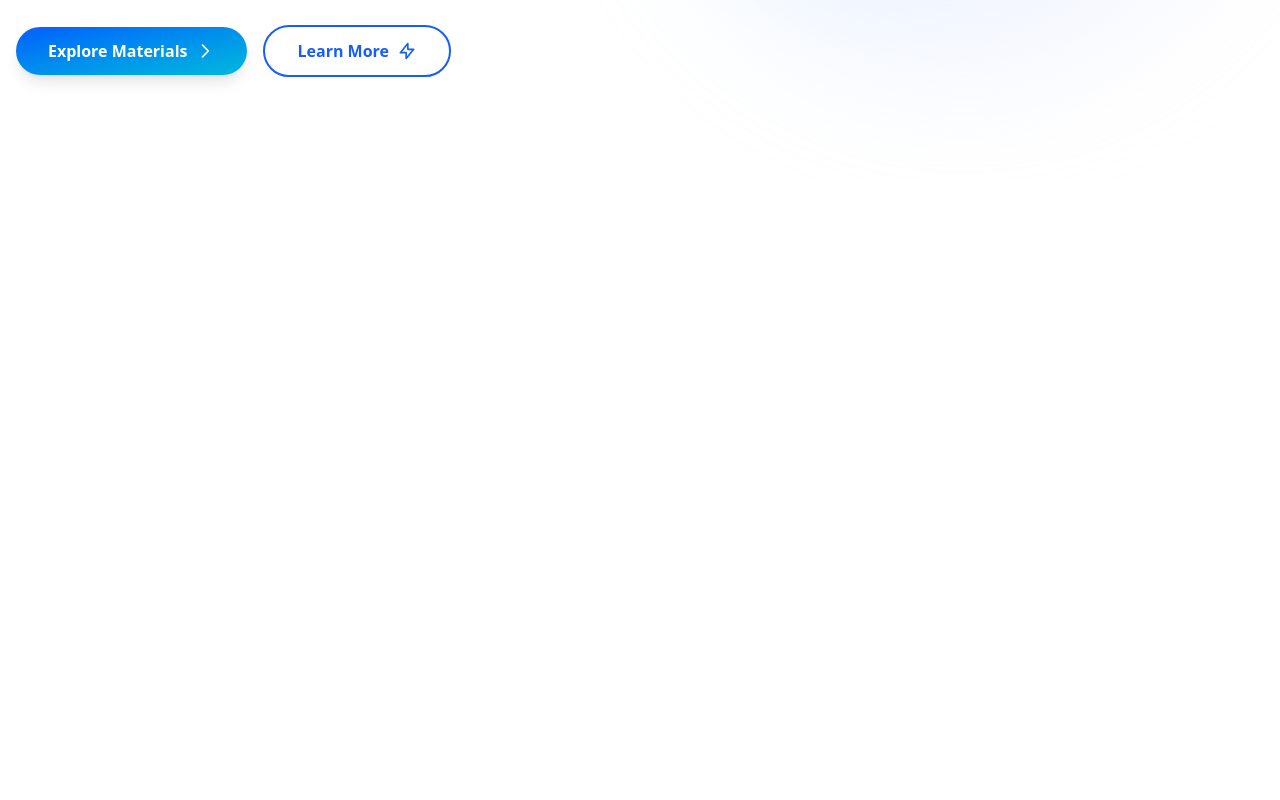
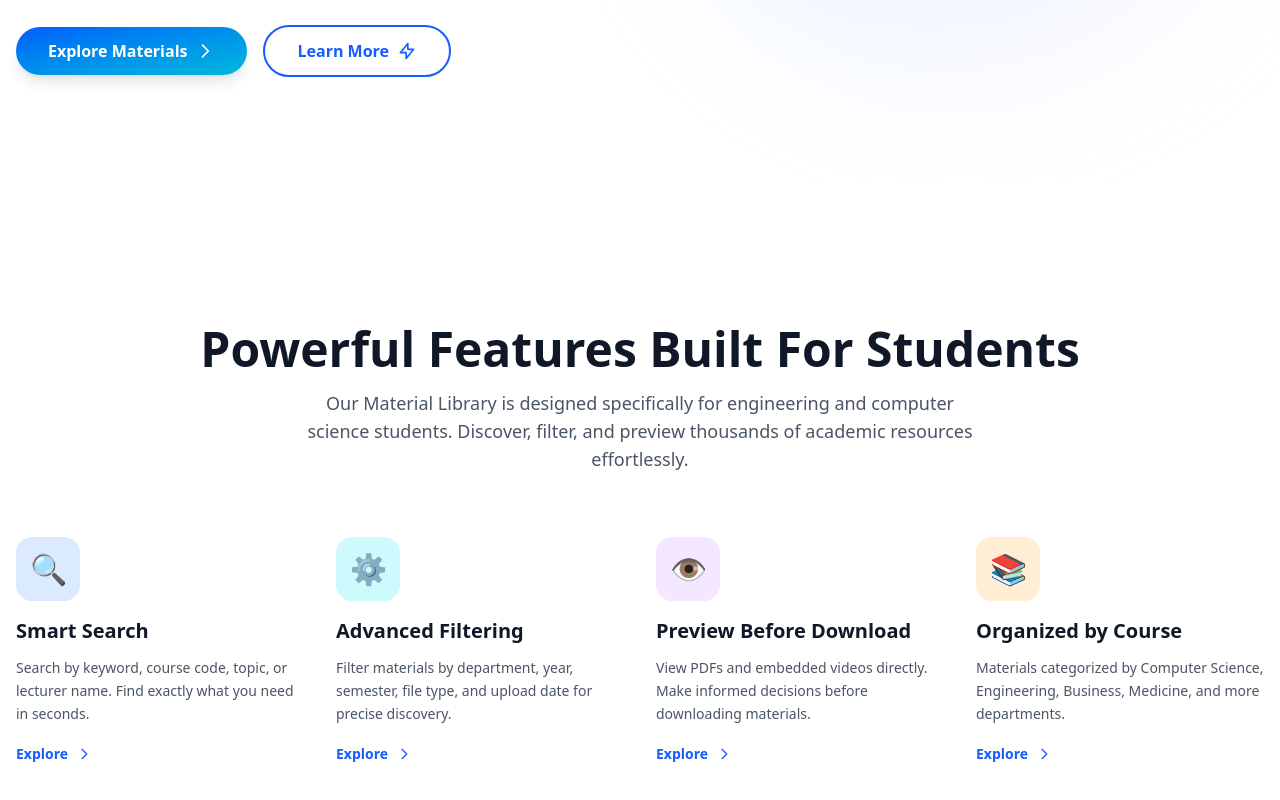
Before and after one commit to libranetx/study-materials-hub, a Next.js app: page / in a window 1280 px wide. Shown: the part 702-1502 px from the top of the page. Before the commit the page ends 883 px from the top, so only its background shows below. Built offline with nearby package versions, Linux system fonts and the light colour scheme.

Commit message:
categories-section-added

```diff
--- a/app/page.tsx
+++ b/app/page.tsx
@@ -1,11 +1,17 @@
 import Hero from '@/components/component/hero'
+import Categorories from '@/components/component/categories'
 import React from 'react'
 
 
 
 const Home = () => {
   return (
+    <>
     <Hero />
+    <Categorories />
+
+    </>
+
 
 
   )
--- /dev/null
+++ b/components/component/categories.tsx
@@ -0,0 +1,81 @@
+import Link from "next/link"
+
+const features = [
+  {
+    id: 1,
+    title: "Smart Search",
+    description: "Search by keyword, course code, topic, or lecturer name. Find exactly what you need in seconds.",
+    icon: "🔍",
+    color: "bg-blue-100 dark:bg-blue-900/30",
+    iconColor: "text-blue-600",
+  },
+  {
+    id: 2,
+    title: "Advanced Filtering",
+    description: "Filter materials by department, year, semester, file type, and upload date for precise discovery.",
+    icon: "⚙️",
+    color: "bg-cyan-100 dark:bg-cyan-900/30",
+    iconColor: "text-cyan-600",
+  },
+  {
+    id: 3,
+    title: "Preview Before Download",
+    description: "View PDFs and embedded videos directly. Make informed decisions before downloading materials.",
+    icon: "👁️",
+    color: "bg-purple-100 dark:bg-purple-900/30",
+    iconColor: "text-purple-600",
+  },
+  {
+    id: 4,
+    title: "Organized by Course",
+    description: "Materials categorized by Computer Science, Engineering, Business, Medicine, and more departments.",
+    icon: "📚",
+    color: "bg-orange-100 dark:bg-orange-900/30",
+    iconColor: "text-orange-600",
+  },
+]
+
+export default function Categories() {
+  return (
+    <section className="py-20 md:py-32 bg-white dark:bg-gray-950">
+      <div className="container mx-auto px-4">
+        {/* Section Header */}
+        <div className="text-center mb-16 space-y-4">
+          <div className="flex justify-center">
+            <div className="line-dec"></div>
+          </div>
+          <h2 className="text-4xl md:text-5xl font-bold text-gray-900 dark:text-white">
+            Powerful <span className="gradient-text">Features</span> Built For Students
+          </h2>
+          <p className="text-lg text-gray-600 dark:text-gray-300 max-w-2xl mx-auto">
+            Our Material Library is designed specifically for engineering and computer science students. Discover,
+            filter, and preview thousands of academic resources effortlessly.
+          </p>
+        </div>
+
+        <div className="grid md:grid-cols-2 lg:grid-cols-4 gap-8 mb-12">
+          {features.map((feature) => (
+            <div key={feature.id} className="service-card group">
+              <div
+                className={`w-16 h-16 rounded-2xl flex items-center justify-center mb-4 text-3xl font-bold transition-transform group-hover:scale-110 ${feature.color} ${feature.iconColor}`}
+              >
+                {feature.icon}
+              </div>
+              <h3 className="text-xl font-bold mb-3 text-gray-900 dark:text-white">{feature.title}</h3>
+              <p className="text-sm text-gray-600 dark:text-gray-400 mb-4 leading-relaxed">{feature.description}</p>
+              <Link
+                href="/resources"
+                className="text-blue-600 hover:text-cyan-500 font-semibold text-sm inline-flex items-center gap-2 group-hover:gap-3 transition-all"
+              >
+                Explore
+                <svg className="w-4 h-4" fill="currentColor" viewBox="0 0 24 24">
+                  <path d="M9 5l7 7-7 7" stroke="currentColor" strokeWidth="2" fill="none" strokeLinecap="round" />
+                </svg>
+              </Link>
+            </div>
+          ))}
+        </div>
+      </div>
+    </section>
+  )
+}
```
